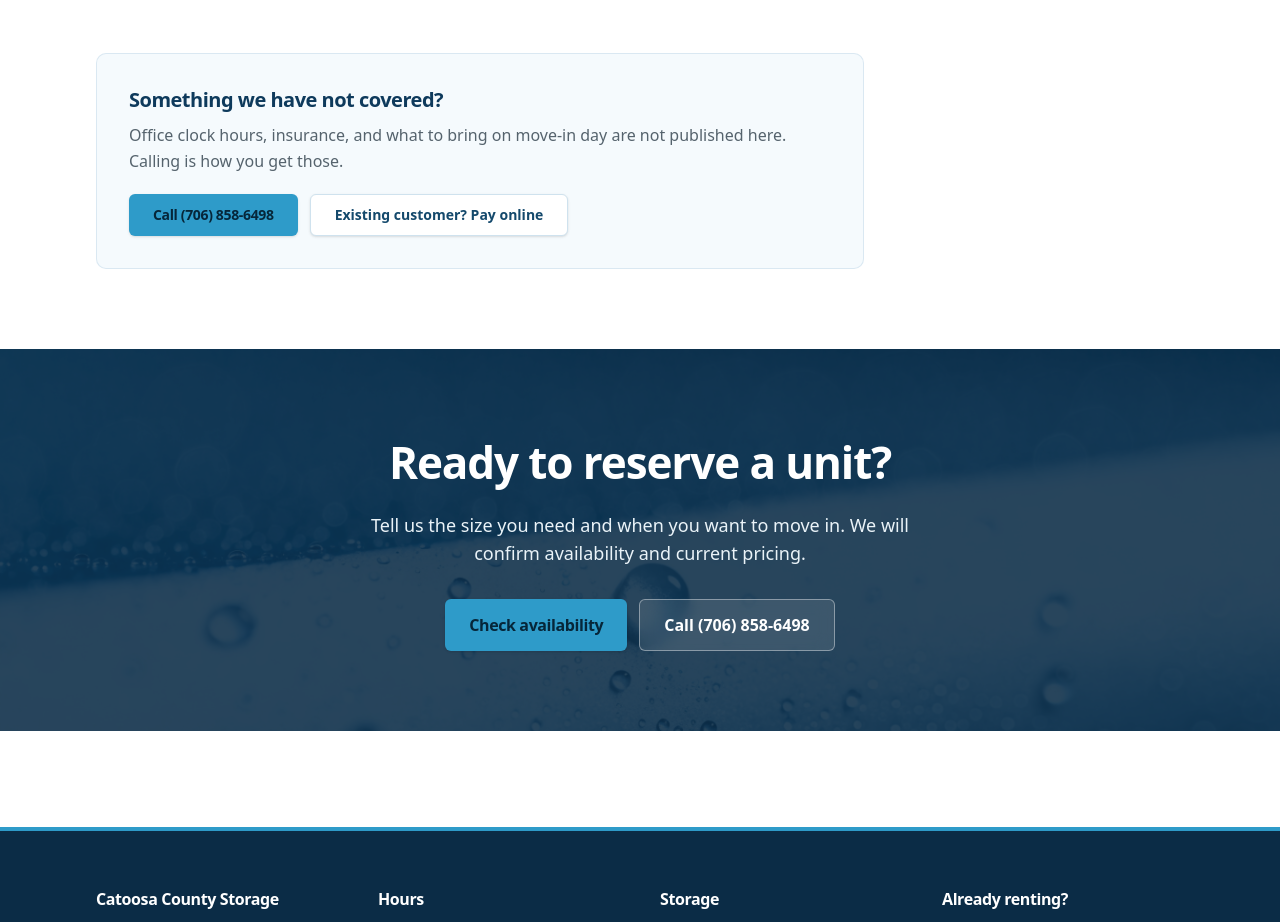
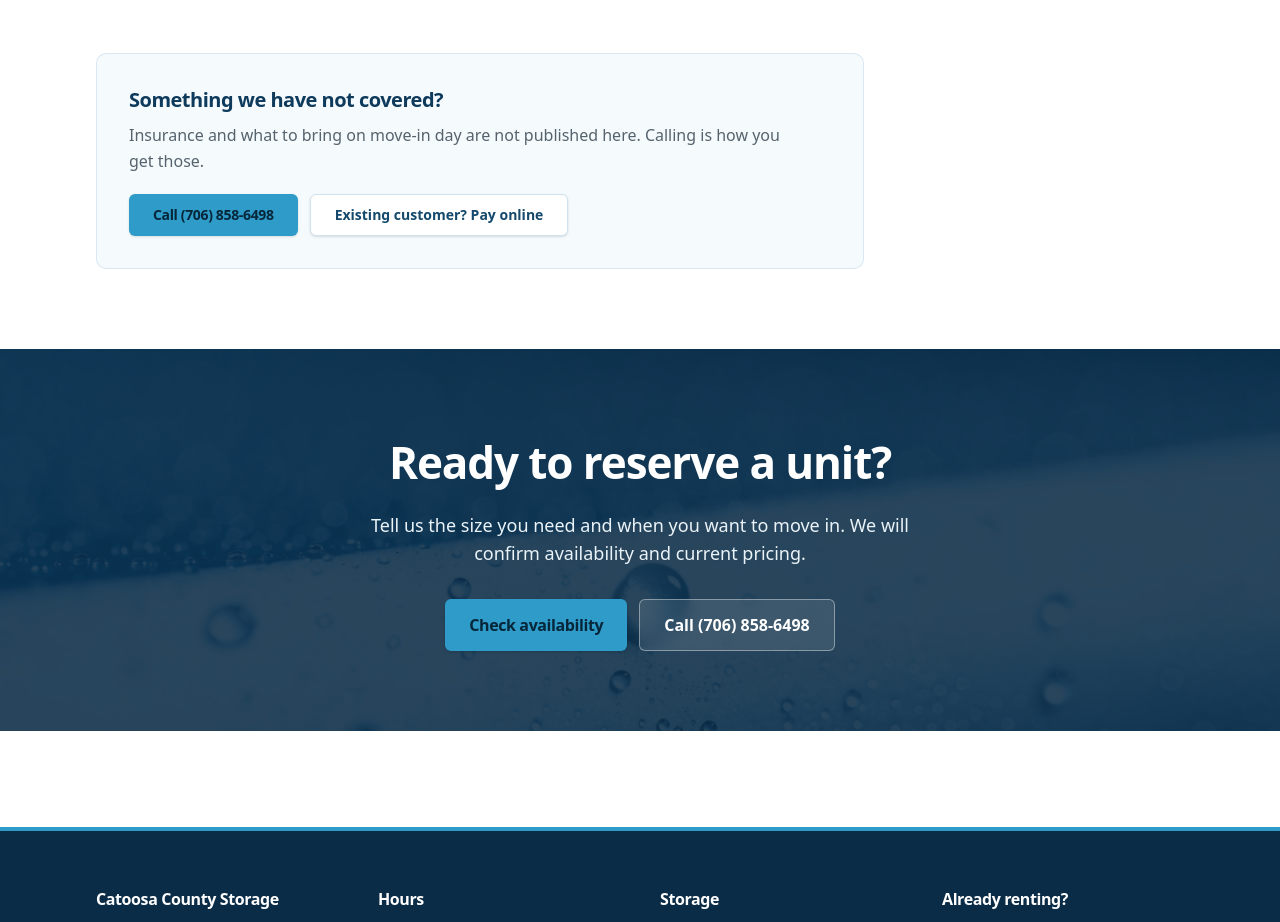
Before and after one commit to rednimer/catoosacounty, an Astro site: page /faq in a window 1280 px wide. Shown: the part 2367-3289 px from the top of the page. Built offline with nearby package versions, Linux system fonts and the light colour scheme; Astro itself is replaced by a stand-in of ours; a web font is replaced by a local one.

Commit message:
Stop saying office hours are unpublished on the FAQ page. (#6)
The hours are already on that page. Insurance and move-in details stay listed as the items that are not published.

Co-authored-by: Cursor Agent <cursoragent@cursor.com>
Co-authored-by: rednimer <rednimer@users.noreply.github.com>

```diff
--- a/src/pages/faq.astro
+++ b/src/pages/faq.astro
@@ -4,7 +4,7 @@
  *
  * Grouped, with FAQPage schema emitted from the same array that renders the page.
  *
- * Office and gate clock hours are still unpublished. The access phrase and the
+ * Office and gate hours are the published schedule in src/data/site.ts. The access phrase and the
  * 65–80°F temperature range are confirmed separately and are not a humidity
  * guarantee. Admin fee and no security deposit come from the rate card.
  * Month-to-month was confirmed 2026-11-06. Do not invent pest treatment,
@@ -191,8 +191,8 @@ const allFaqs = GROUPS.flatMap((g) => g.faqs);
       <div class="rounded-card border border-brand-200/70 bg-brand-50 p-6 sm:p-8">
         <h2 class="text-xl font-semibold">Something we have not covered?</h2>
         <p class="mt-2 leading-relaxed text-ink-600">
-          Office clock hours, insurance, and what to bring on move-in day are not
-          published here. Calling is how you get those.
+          Insurance and what to bring on move-in day are not published here.
+          Calling is how you get those.
         </p>
         <div class="mt-5 flex flex-wrap gap-3">
           <a href={CONTACT.phoneHref} class="btn-primary !py-2.5 !text-sm">
```
